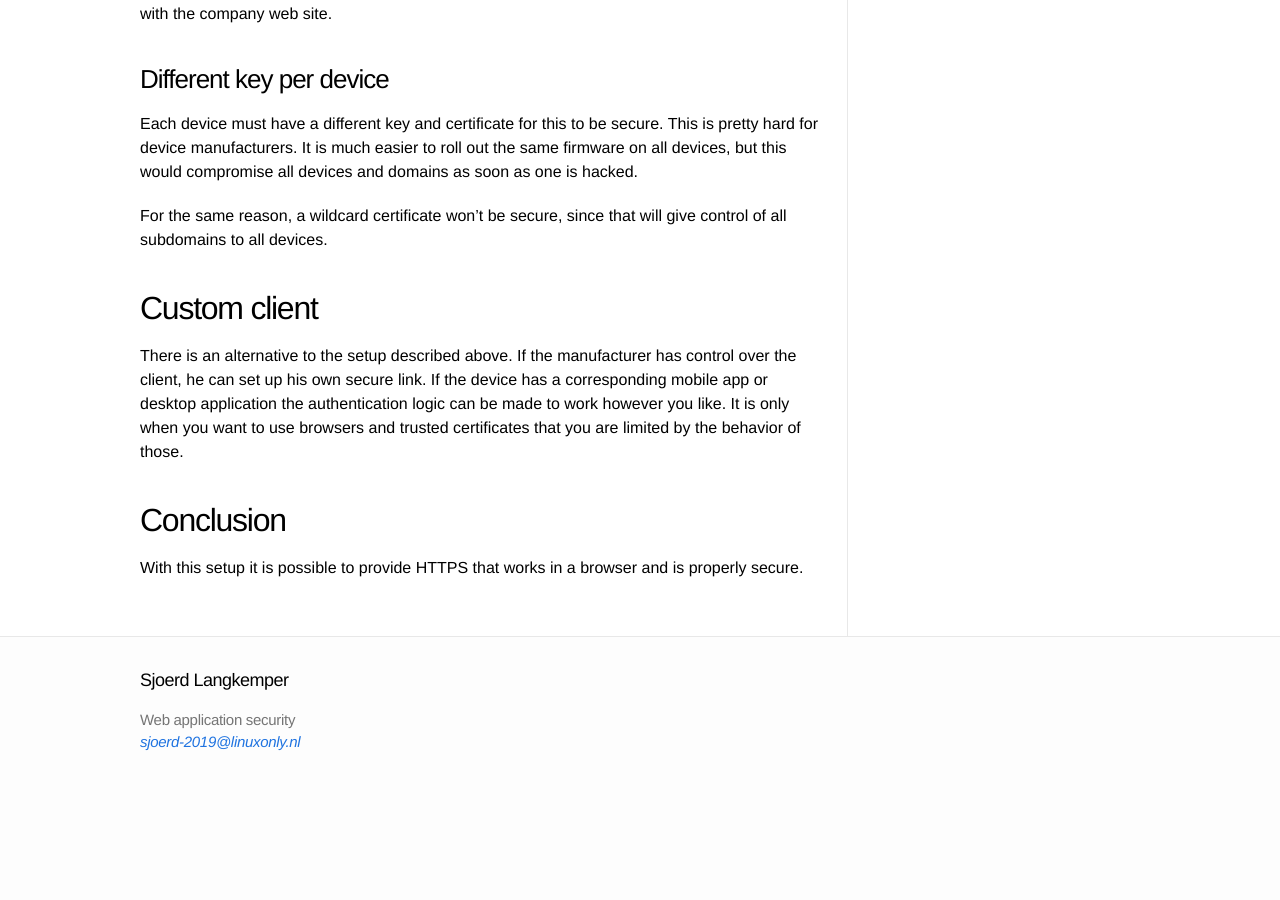
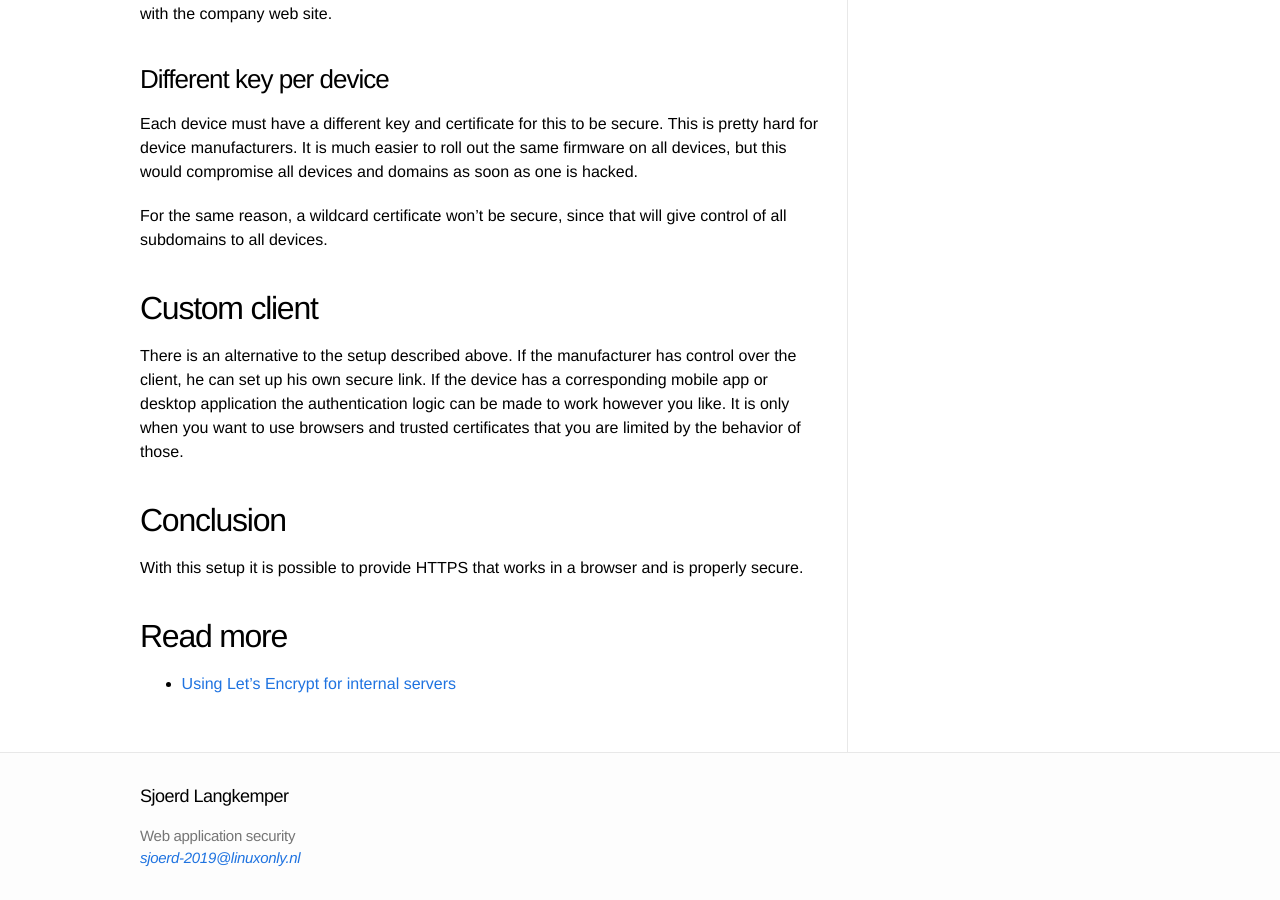
Before and after one commit to Sjord/Sjord.github.io, a Jekyll site: the page built from _posts/2019-02-17-a-method-for-tls-on-iot-devices.md, in a window 1280 px wide and 900 px high, scrolled down 1566 px. Built offline with Jekyll 4.4.1, drawn with Linux system fonts in a browser that asks for light colours; before the commit the page ends 2350 px from its top, so only the background shows below that.

Commit message:
Add link to related article

```diff
--- a/_posts/2019-02-17-a-method-for-tls-on-iot-devices.md
+++ b/_posts/2019-02-17-a-method-for-tls-on-iot-devices.md
@@ -44,3 +44,7 @@
 ## Conclusion
 
 With this setup it is possible to provide HTTPS that works in a browser and is properly secure.
+
+## Read more
+
+* [Using Let’s Encrypt for internal servers](https://blog.heckel.xyz/2018/08/05/issuing-lets-encrypt-certificates-for-65000-internal-servers/)
```
